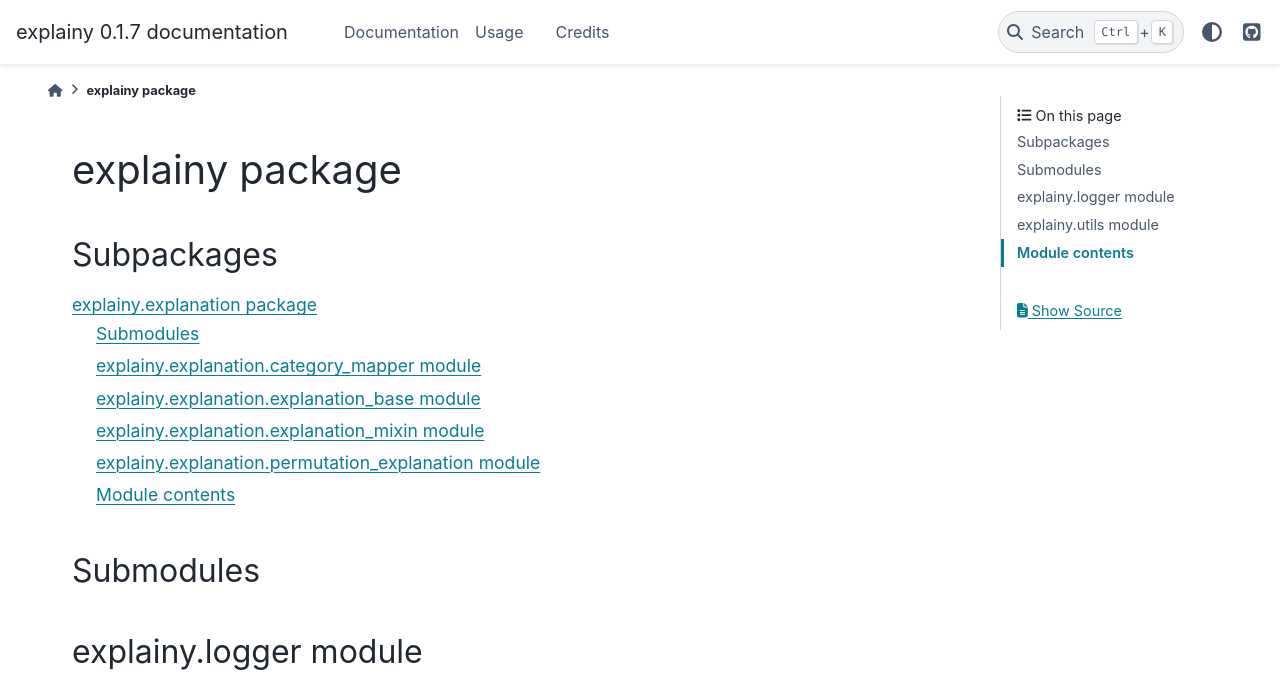
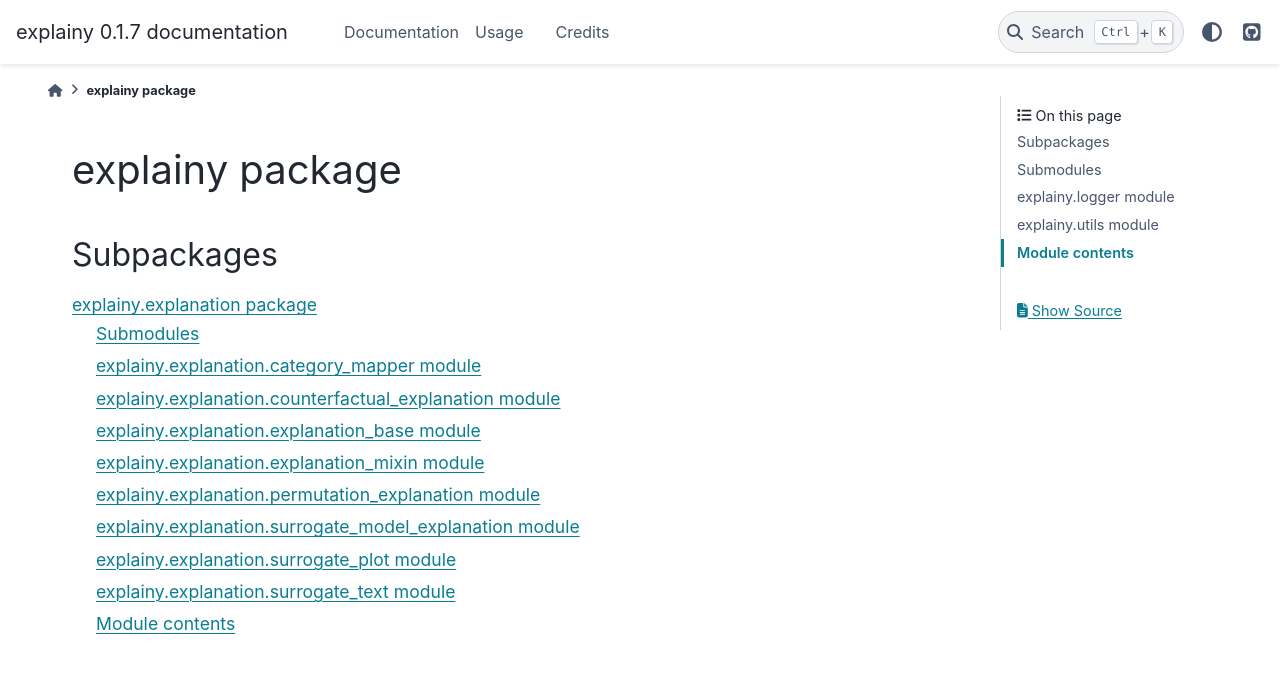
Before and after one commit to MauroLuzzatto/explainy, a Sphinx documentation site: the page built from docs/explainy.rst, in a window 1280 px wide and 900 px high, cut to the strip 0-684 px from the top of the window. Built offline with Sphinx 7.4.7 and the PyData theme 0.15.4, drawn with Linux system fonts in a browser that asks for light colours; pages that are not in the unit, such as notebooks, are missing from menus.

Commit message:
udpate requirements

```diff
--- a/docs/explainy.explanation.rst
+++ b/docs/explainy.explanation.rst
@@ -8,6 +8,14 @@ explainy.explanation.category\_mapper module
 --------------------------------------------
 
 .. automodule:: explainy.explanation.category_mapper
+   :members:
+   :undoc-members:
+   :show-inheritance:
+
+explainy.explanation.counterfactual\_explanation module
+-------------------------------------------------------
+
+.. automodule:: explainy.explanation.counterfactual_explanation
    :members:
    :undoc-members:
    :show-inheritance:
@@ -36,6 +44,30 @@ explainy.explanation.permutation\_explanation module
    :undoc-members:
    :show-inheritance:
 
+explainy.explanation.surrogate\_model\_explanation module
+---------------------------------------------------------
+
+.. automodule:: explainy.explanation.surrogate_model_explanation
+   :members:
+   :undoc-members:
+   :show-inheritance:
+
+explainy.explanation.surrogate\_plot module
+-------------------------------------------
+
+.. automodule:: explainy.explanation.surrogate_plot
+   :members:
+   :undoc-members:
+   :show-inheritance:
+
+explainy.explanation.surrogate\_text module
+-------------------------------------------
+
+.. automodule:: explainy.explanation.surrogate_text
+   :members:
+   :undoc-members:
+   :show-inheritance:
+
 Module contents
 ---------------
 
--- a/requirements_dev.txt
+++ b/requirements_dev.txt
@@ -1,5 +1,6 @@
 pip==20.1.1
 virtualenv
+cryptography==3.4.6
 bump2version==1.0.1
 watchdog==0.9.0
 flake8==3.7.8
```
